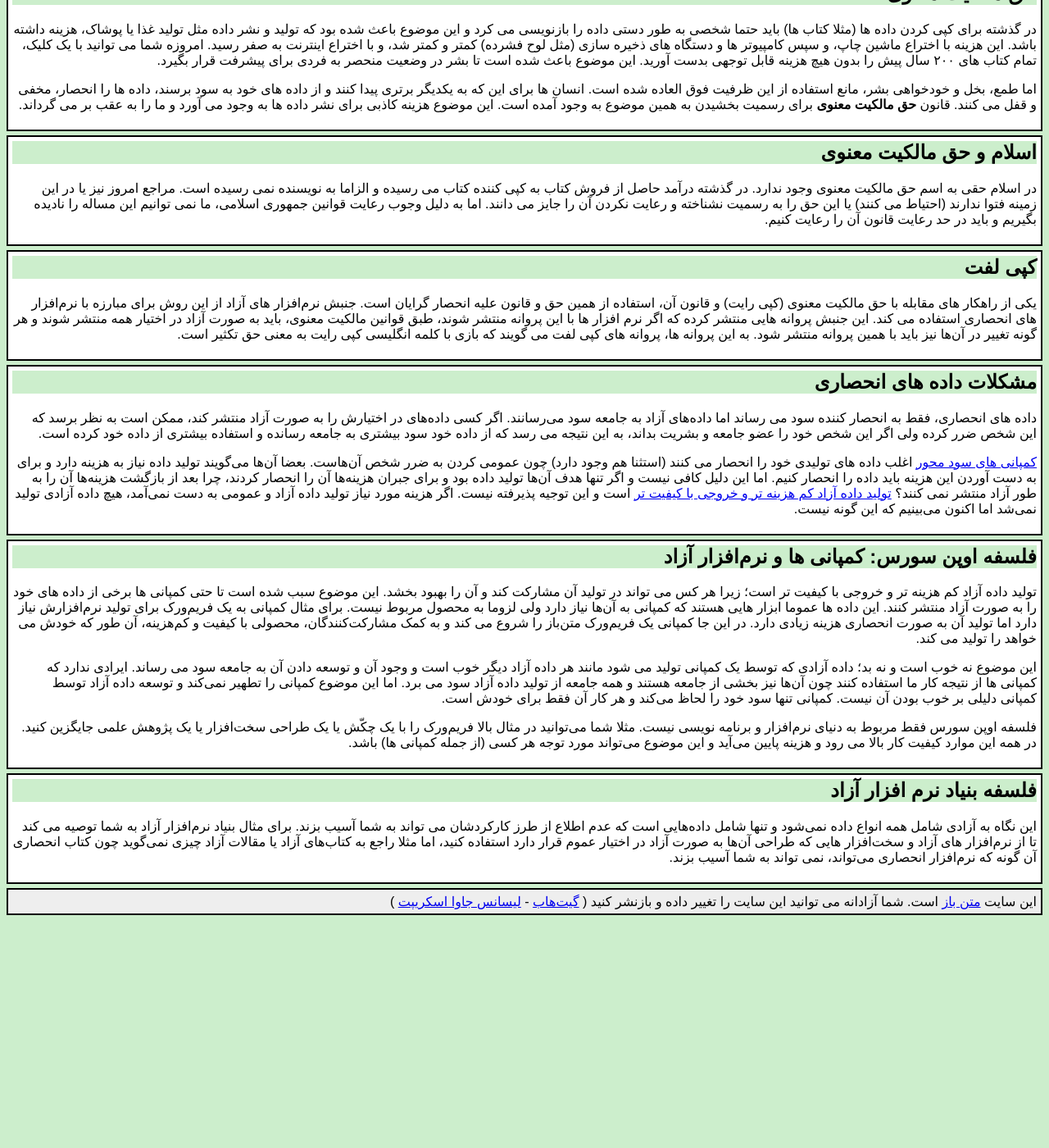
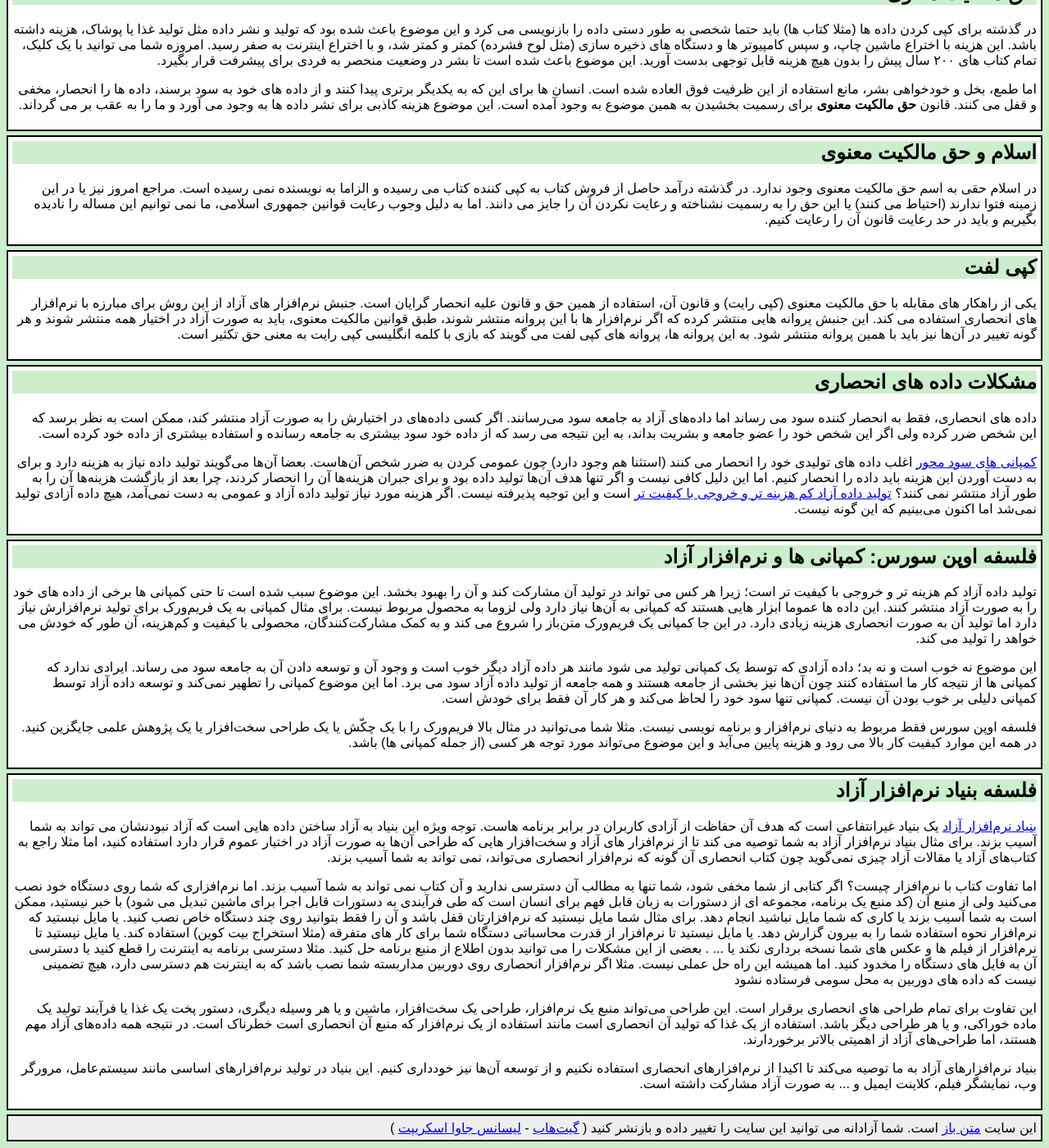
Before and after one commit to HKalbasi/HKalbasi.github.io, a Jekyll site: the page built from free-data/index.html, in a window 1280 px wide and 1400 px high, scrolled down 167 px. Shown: the whole window at 82% size. Built offline with Jekyll 4.4.1, drawn with Linux system fonts in a browser that asks for light colours; before the commit the page ends 1291 px from its top, so only the background shows below that.

Commit message:
free software fondantion

```diff
--- a/free-data/index.html
+++ b/free-data/index.html
@@ -40,7 +40,7 @@
     یکی از راهکار های مقابله با حق مالکیت معنوی (کپی رایت) و قانون آن،
     استفاده از همین حق و قانون علیه
     انحصار گرایان است. جنبش نرم‌افزار های آزاد از این روش برای مبارزه با نرم‌افزار
-    های انحصاری استفاده می کند. این جنبش پروانه هایی منتشر کرده که اگر نرم افزار
+    های انحصاری استفاده می کند. این جنبش پروانه هایی منتشر کرده که اگر نرم‌افزار
     ها با این پروانه منتشر شوند، طبق قوانین مالکیت معنوی، باید به صورت آزاد در اختیار
     همه منتشر شوند و هر گونه تغییر در آن‌ها نیز باید با همین پروانه منتشر شود.
     به این پروانه ها، پروانه های کپی لفت می گویند که بازی با کلمه انگلیسی کپی رایت به معنی
@@ -92,13 +92,44 @@
     می‌آید و این موضوع می‌تواند مورد توجه هر کسی (از جمله کمپانی ها) باشد.
   </p>
 </box-item>
-<box-item title="فلسفه بنیاد نرم افزار آزاد">
+<box-item id="fsf" title="فلسفه بنیاد ‌نرم‌افزار آزاد">
   <p>
-    این نگاه به آزادی شامل همه انواع داده نمی‌شود و تنها شامل داده‌هایی است که عدم اطلاع
-    از طرز کارکردشان می تواند به شما آسیب بزند. برای مثال بنیاد نرم‌افزار آزاد به شما
+    <a href="https://www.fsf.org/about/">بنیاد نرم‌افزار آزاد</a>
+    یک بنیاد غیرانتفاعی است که هدف آن حفاظت از آزادی کاربران در برابر برنامه هاست.
+    توجه ویژه این بنیاد به آزاد ساختن داده هایی است که آزاد نبودنشان
+    می تواند به شما آسیب بزند. برای مثال بنیاد نرم‌افزار آزاد به شما
     توصیه می کند تا از نرم‌افزار های آزاد و سخت‌افزار هایی که طراحی آن‌ها به صورت آزاد
     در اختیار عموم قرار دارد استفاده کنید، اما مثلا راجع به کتاب‌های آزاد یا مقالات
     آزاد چیزی نمی‌گوید چون کتاب انحصاری آن گونه که نرم‌افزار انحصاری می‌تواند، نمی تواند
     به شما آسیب بزند.
   </p>
+  <p>
+    اما تفاوت کتاب با نرم‌افزار چیست؟ اگر کتابی از شما مخفی شود، شما تنها به مطالب
+    آن دسترسی ندارید و آن کتاب نمی تواند به شما آسیب بزند. اما نرم‌افزاری که شما
+    روی دستگاه خود نصب می‌کنید ولی از منبع آن (کد منبع یک برنامه، مجموعه ای از
+    دستورات به زبان قابل فهم برای انسان است که طی فرآیندی به دستورات قابل اجرا
+    برای ماشین تبدیل می شود) با خبر نیستید، ممکن است به شما آسیب بزند یا کاری
+    که شما مایل نباشید انجام دهد. برای مثال شما مایل نیستید که نرم‌افزارتان قفل باشد
+    و آن را فقط بتوانید روی چند دستگاه خاص نصب کنید. یا مایل نیستید که نرم‌افزار نحوه
+    استفاده شما را به بیرون گزارش دهد. یا مایل نیستید تا نرم‌افزار از قدرت محاسباتی
+    دستگاه شما برای کار های متفرقه (مثلا استخراج بیت کوین) استفاده کند. یا مایل نیستید
+    تا نرم‌افزار از فیلم ها و عکس های شما نسخه برداری نکند یا ... . بعضی از این
+    مشکلات را می توانید بدون اطلاع از منبع برنامه حل کنید. مثلا دسترسی برنامه به اینترنت
+    را قطع کنید یا دسترسی آن به فایل های دستگاه را مخدود کنید. اما همیشه این راه حل عملی
+    نیست. مثلا اگر نرم‌افزار انحصاری روی دوربین مداربسته شما نصب باشد که به اینترنت هم
+    دسترسی دارد، هیچ تضمینی نیست که داده های دوربین به محل سومی فرستاده نشود
+  </p>
+  <p>
+    این تفاوت برای تمام طراحی های انحصاری برقرار است. این طراحی می‌تواند منبع یک نرم‌افزار،
+    طراحی یک سخت‌افزار، ماشین و یا هر وسیله دیگری، دستور پخت یک غذا یا فرآیند تولید یک
+    ماده خوراکی، و یا هر طراحی دیگر باشد. استفاده از یک غذا که تولید آن انحصاری است
+    مانند استفاده از یک نرم‌افزار که منبع آن انحصاری است خطرناک است. در نتیجه همه داده‌های
+    آزاد مهم هستند، اما طراحی‌های آزاد از اهمیتی بالاتر برخوردارند.
+  </p>
+  <p>
+    بنیاد نرم‌افزارهای آزاد به ما توصیه
+    می‌کند تا اکیدا از نرم‌افزارهای انحصاری استفاده نکنیم و از توسعه آن‌ها نیز خودداری کنیم.
+    این بنیاد در تولید نرم‌افزارهای اساسی مانند سیستم‌عامل، مرورگر وب، نمایشگر فیلم،
+    کلاینت ایمیل و ... به صورت آزاد مشارکت داشته است.
+  </p>
 </box-item>
--- a/index.html
+++ b/index.html
@@ -152,7 +152,7 @@
             ولی کنترل نرم‌افزار انحصاری در دست تولید کننده آن است و ممکن است فعالیت
             هایی داشته باشد که دلخواه مصرف کننده نباشد. برای استفاده از نرم‌افزار انحصاری
             باید به تولید کننده اعتماد داشته باشید.
-            <a href="/free-data/">(بیشتر ببینید)</a>
+            <a href="/free-data/#fsf">(بیشتر ببینید)</a>
           </li>
         </ul>
       </p>
```
